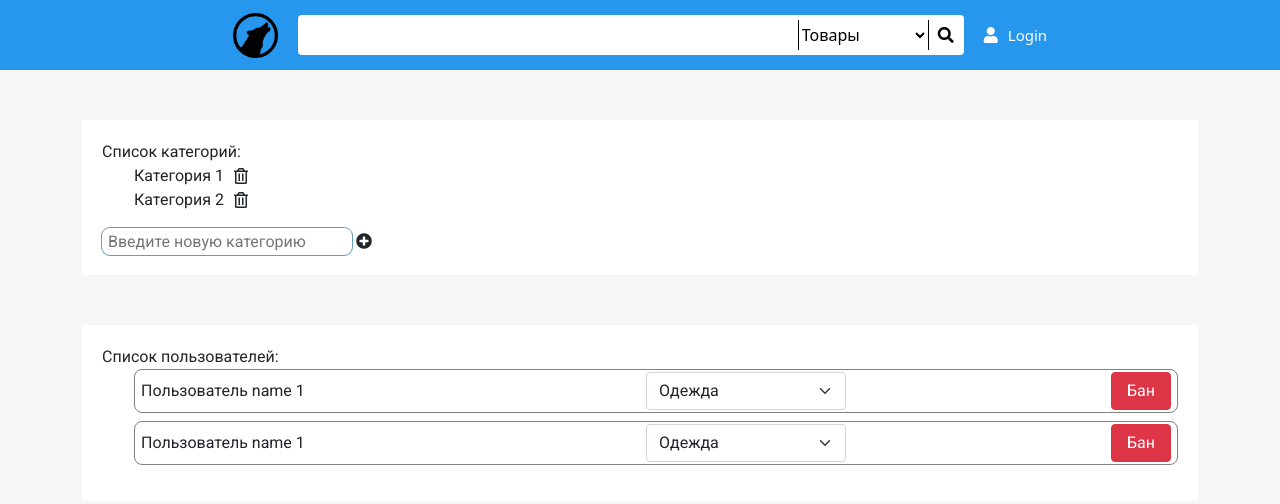
After one commit to BlackFox101/WebShop, a Symfony app: template templates/user/user_admin.twig in a window 1280 px wide. The commit adds this page. Shown: the top 504 px of the page. Run offline with Twig, Linux system fonts and the light colour scheme; the template is opened without the code that fills it, so the values that code supplies are empty; some libraries are stand-ins or nearby versions.

Commit message:
Frontend-1. Добавил базовый вид админки

```diff
--- /dev/null
+++ b/public/css/user_admin.css
@@ -0,0 +1,41 @@
+.admin__top,
+.admin__bottom {
+    background-color: #fff;
+    padding: 20px;
+    font-family: "Roboto", sans-serif;
+    margin-bottom: 50px;
+}
+
+.category_list-item {
+    display: flex;
+    align-items: center;
+}
+
+.category_list-item i {
+    cursor: pointer;
+    margin-left: 10px;
+}
+
+.new-category-wrapper i {
+    cursor: pointer;
+}
+
+.new-category-wrapper input {
+    box-shadow: 0 0 0 1px #659DBD;
+    width: 250px;
+}
+
+.user_list-item {
+    border-radius: 8px;
+    padding: 2px 6px;
+    border: 1px solid gray;
+    display: grid;
+    align-items: center;
+    margin-bottom: 8px;
+    grid-template-columns: 1fr 1fr 60px;
+}
+
+.user-status {
+    width: 200px;
+    margin-left: 20px;
+}
--- a/templates/inc/_header.html.twig
+++ b/templates/inc/_header.html.twig
@@ -30,6 +30,11 @@
                     <li class="auth-menu__list-item">
                         <a href={{ path('user_favourites') }}>Избранное</a>
                     </li>
+                    {%  if is_granted('ROLE_ADMIN') %}
+                    <li class="auth-menu__list-item">
+                        <a href={{ path('user_admin') }}>Кабинет админа</a>
+                    </li>
+                    {% endif %}
                     <li class="auth-menu__list-item">
                         <a href="{{ path('app_logout') }}" id="logout-btn">Выйти</a>
                     </li>
--- /dev/null
+++ b/templates/user/user_admin.twig
@@ -0,0 +1,61 @@
+{% extends 'base.html.twig' %}
+
+{% block stylesheets %}
+    {{ parent() }}
+    <link rel="stylesheet" type="text/css" href="{{ asset('css/user_admin.css') }}">
+{% endblock %}
+
+{% block title %}Админка{% endblock %}
+
+{% block body %}
+    <div class="container">
+        <div class="admin__top">
+            <div>Список категорий: </div>
+            <ul>
+                <li class="category_list-item">
+                    <div>Категория 1</div>
+                    <i title="Удалить" class="far fa-trash-alt"></i>
+                </li>
+                <li class="category_list-item">
+                    <div>Категория 2</div>
+                    <i title="Удалить" class="far fa-trash-alt"></i>
+                </li>
+            </ul>
+            <div class="new-category-wrapper">
+                <input placeholder="Введите новую категорию" class="input-flex" type="text" />
+                <i class="fas fa-plus-circle"></i>
+            </div>
+        </div>
+        <div class="admin__bottom">
+            <div>Список пользователей: </div>
+            <ul>
+                <li class="user_list-item">
+                    <div>Пользователь name 1</div>
+                    <select class="form-select user-status" id="item-category" aria-label="Default select example">
+                        <option value="clothes" selected>Одежда</option>
+                        <option value="food">Еда</option>
+                        <option value="electronic">Электроника</option>
+                        <option value="fetish">Фетиш</option>
+                    </select>
+                    <button type="button" class="btn btn-danger">Бан</button>
+                </li>
+                <li class="user_list-item">
+                    <div>Пользователь name 1</div>
+                    <select class="form-select user-status" id="item-category" aria-label="Default select example">
+                        <option value="clothes" selected>Одежда</option>
+                        <option value="food">Еда</option>
+                        <option value="electronic">Электроника</option>
+                        <option value="fetish">Фетиш</option>
+                    </select>
+{#                    мб будет ссылка на все его магазины, чтобы банить магаз#}
+                    <button type="button" class="btn btn-danger">Бан</button>
+                </li>
+            </ul>
+        </div>
+    </div>
+{% endblock %}
+
+{% block javascripts %}
+    {{ parent() }}
+    <script src="{{ asset('js/user_admin.js') }}">
+{% endblock %}
```
Also changed, not shown: src/Controller/UserController.php (+11 -0 lines), public/js/user_admin.js (added).
